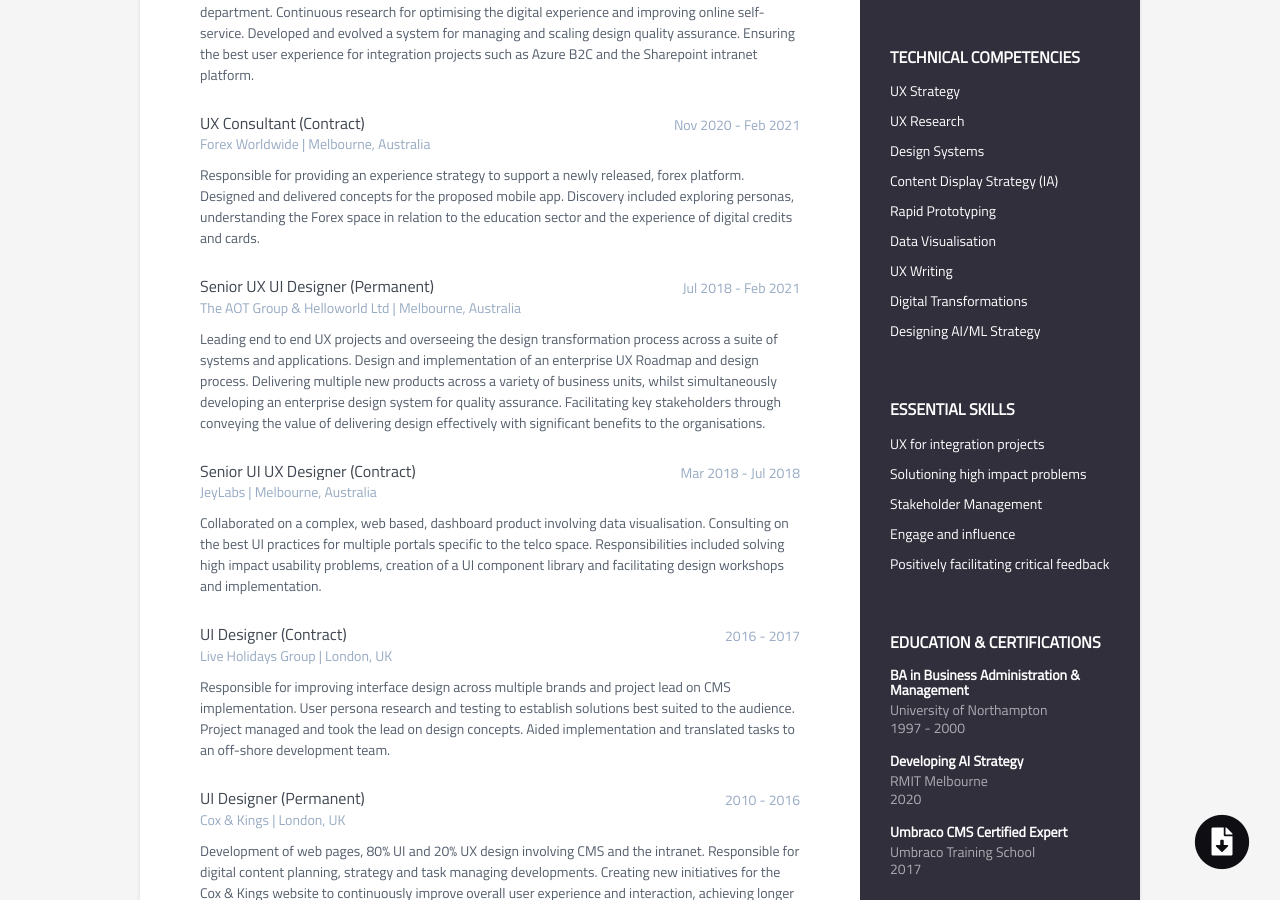
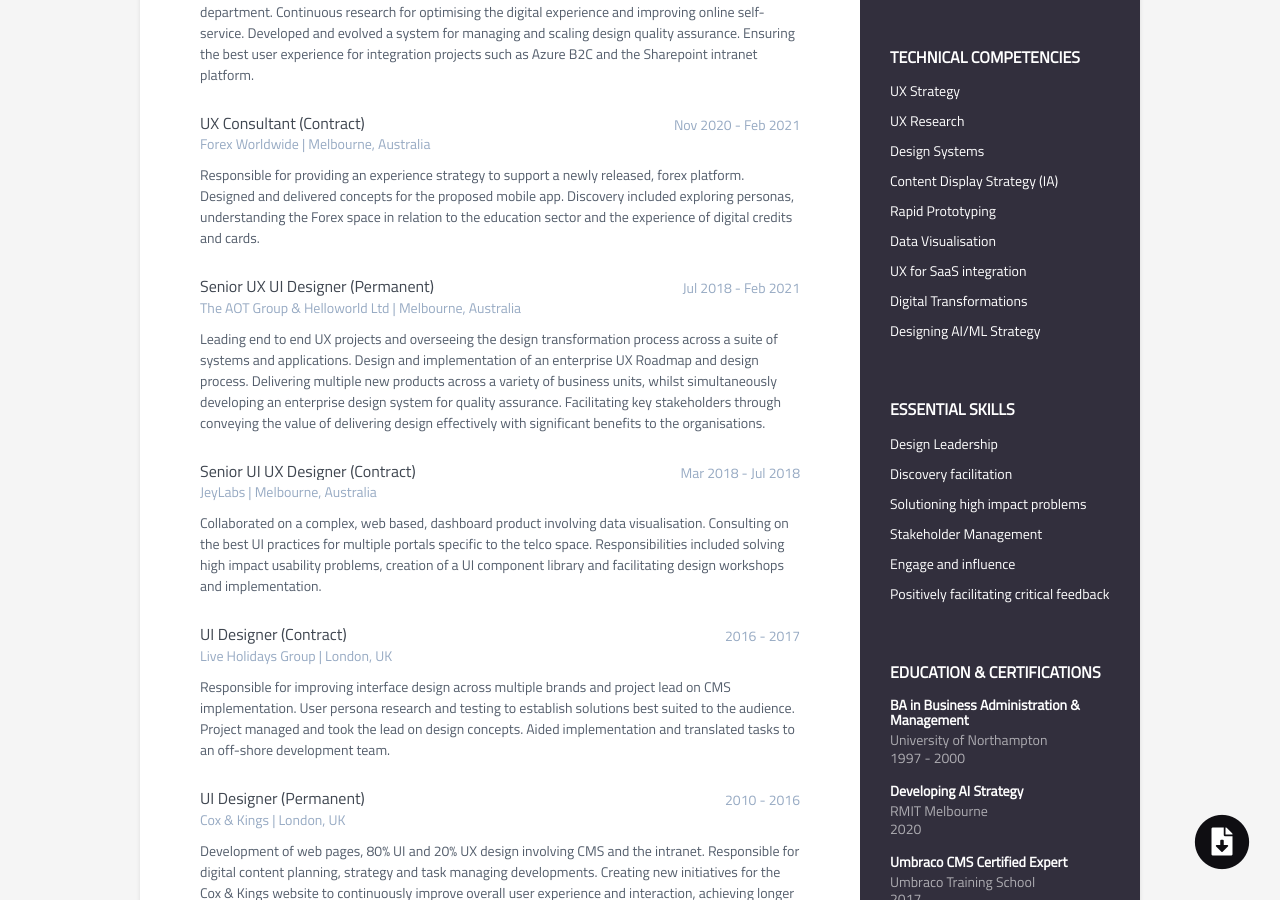
Before and after one commit to W-A-I-L-A-W-8/cv-wailaw, a Jekyll site: the page built from index.html, in a window 1280 px wide and 900 px high, scrolled down 446 px. Built offline with Jekyll 4.4.1, drawn with Linux system fonts in a browser that asks for light colours.

Commit message:
Updated skills

```diff
--- a/_data/data.yml
+++ b/_data/data.yml
@@ -44,7 +44,7 @@ sidebar:
       - idiom: Data Visualisation
         # level: Professional
 
-      - idiom: UX Writing
+      - idiom: UX for SaaS integration
         # level: Professional
 
       - idiom: Digital Transformations
@@ -54,7 +54,10 @@ sidebar:
         # level: Professional
 
     interests:
-      - item: UX for integration projects
+      - item: Design Leadership
+        link:
+
+      - item: Discovery facilitation
         link:
 
       - item: Solutioning high impact problems
```
